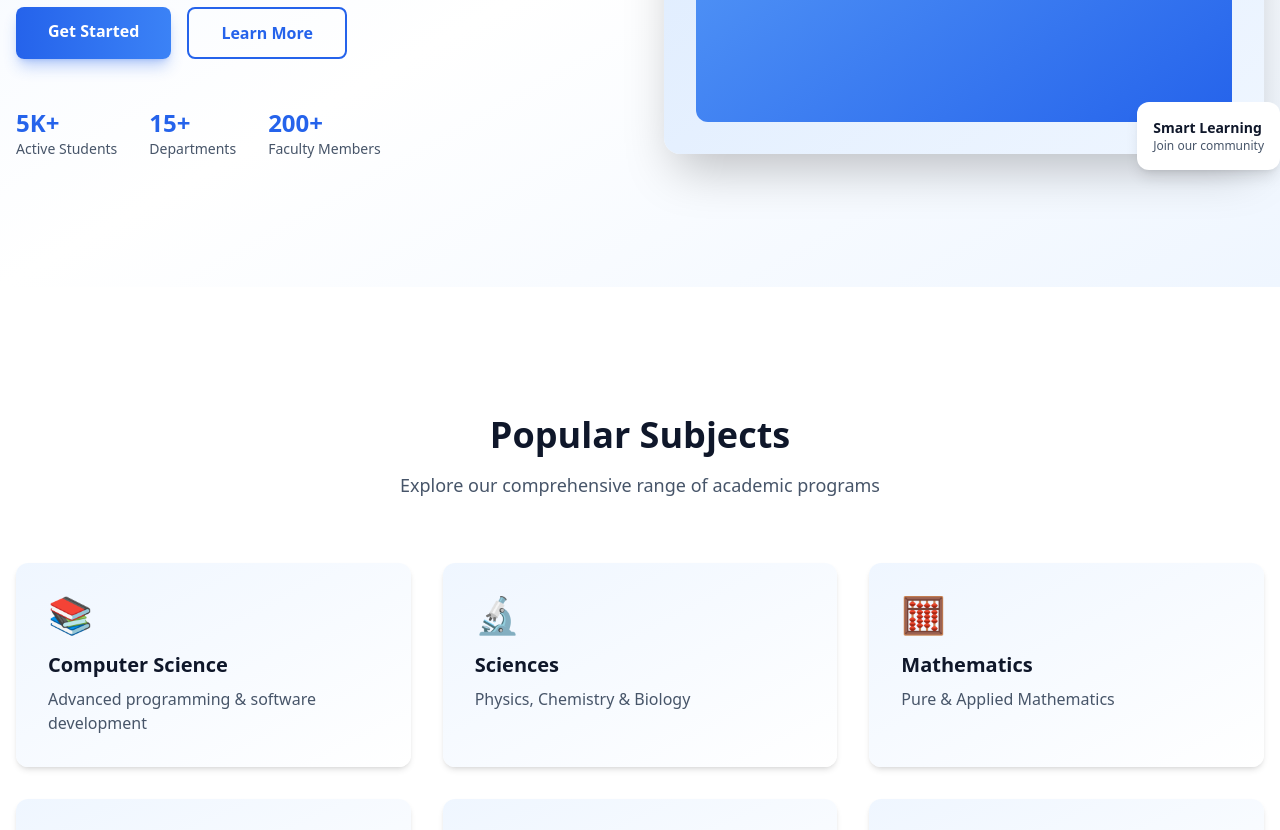
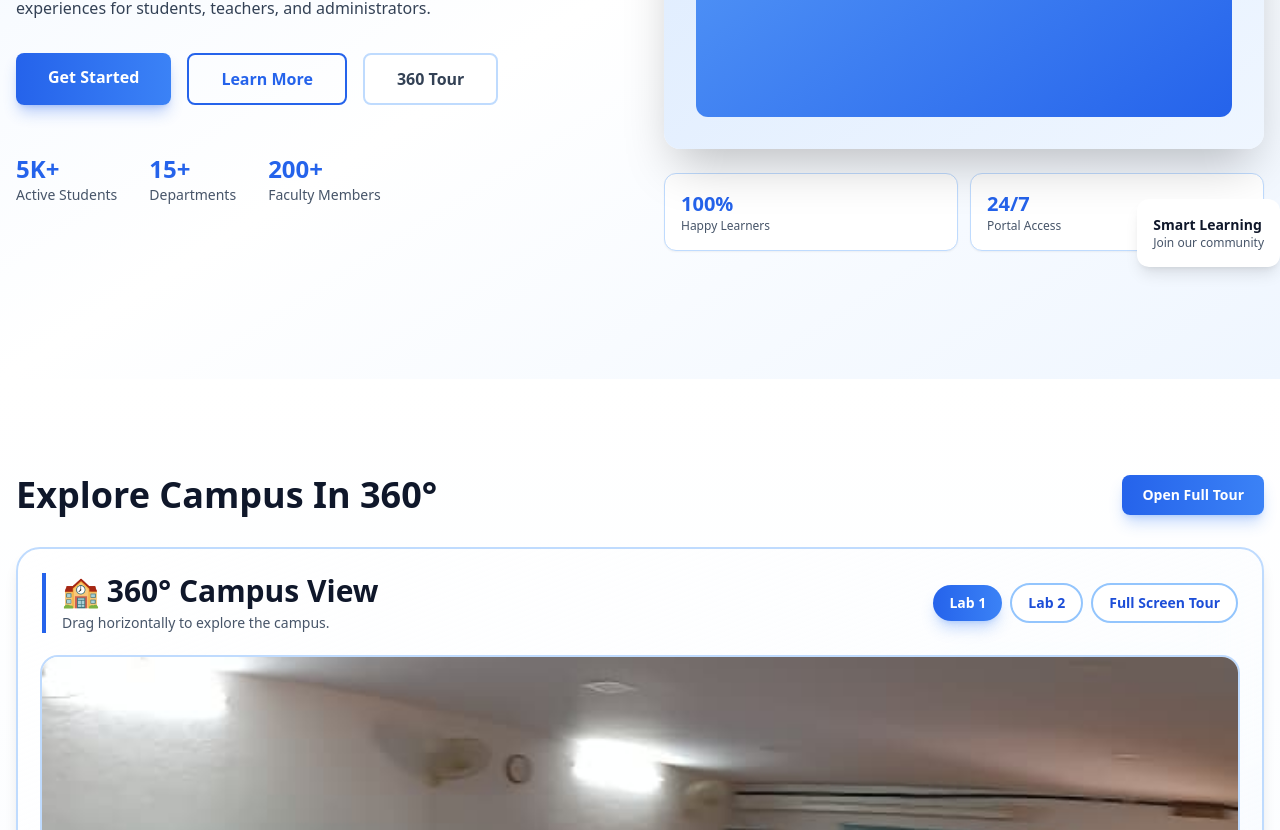
Before and after one commit to MOHAMMEDDANIYALM/Mycas-webspace, a Next.js app in the folder frontend/: page / in a window 1280 px wide. Shown: the part 498-1328 px from the top of the page. Built offline with nearby package versions, Linux system fonts and the light colour scheme; no server answers.

Commit message:
feat: integrate 360 campus tour into landing experience

```diff
--- a/frontend/src/components/PublicLanding.jsx
+++ b/frontend/src/components/PublicLanding.jsx
@@ -4,6 +4,7 @@ import Link from 'next/link';
 import { motion } from 'framer-motion';
 import PublicNavbar from 'components/public/PublicNavbar';
 import PublicFooter from 'components/public/PublicFooter';
+import Campus360Viewer from 'components/public/Campus360Viewer';
 import SectionReveal from 'components/ui/SectionReveal';
 
 export default function PublicLanding() {
@@ -67,6 +68,12 @@ export default function PublicLanding() {
                 >
                   Learn More
                 </Link>
+                <Link
+                  href="#campus-tour"
+                  className="rounded-lg border-2 border-blue-200 bg-white px-8 py-3 font-semibold text-slate-700 transition hover:border-blue-300 hover:bg-blue-50"
+                >
+                  360 Tour
+                </Link>
               </div>
 
               <div className="flex gap-8 pt-4">
@@ -90,7 +97,7 @@ export default function PublicLanding() {
               initial={{ opacity: 0, x: 20 }}
               animate={{ opacity: 1, x: 0 }}
               transition={{ duration: 0.6, delay: 0.2 }}
-              className="relative"
+              className="relative space-y-4"
             >
               <div className="relative rounded-2xl bg-gradient-to-br from-blue-100 to-blue-50 p-8 shadow-2xl">
                 <div className="flex h-96 items-center justify-center rounded-xl bg-gradient-to-br from-blue-400 to-blue-600 text-7xl">
@@ -101,10 +108,32 @@ export default function PublicLanding() {
                 <p className="text-sm font-semibold text-slate-900">Smart Learning</p>
                 <p className="text-xs text-slate-600">Join our community</p>
               </div>
+              <div className="grid grid-cols-2 gap-3 pt-2">
+                <div className="rounded-xl border border-blue-200 bg-white p-4 shadow-sm">
+                  <p className="text-xl font-bold text-blue-600">100%</p>
+                  <p className="text-xs text-slate-600">Happy Learners</p>
+                </div>
+                <div className="rounded-xl border border-blue-200 bg-white p-4 shadow-sm">
+                  <p className="text-xl font-bold text-blue-600">24/7</p>
+                  <p className="text-xs text-slate-600">Portal Access</p>
+                </div>
+              </div>
             </motion.div>
           </div>
         </div>
       </section>
+
+      <SectionReveal id="campus-tour" className="bg-gradient-to-b from-white to-blue-50/30 px-4 py-16 md:py-24">
+        <div className="mx-auto max-w-7xl">
+          <div className="mb-8 flex flex-wrap items-center justify-between gap-3">
+            <h2 className="text-3xl font-bold text-slate-900 md:text-4xl">Explore Campus In 360°</h2>
+            <Link href="/tour" className="rounded-lg bg-gradient-to-r from-blue-600 to-blue-500 px-5 py-2.5 text-sm font-bold text-white shadow-lg shadow-blue-500/30 transition hover:from-blue-700 hover:to-blue-600">
+              Open Full Tour
+            </Link>
+          </div>
+          <Campus360Viewer />
+        </div>
+      </SectionReveal>
 
       {/* Popular Subjects Section */}
       <SectionReveal className="bg-white px-4 py-20 md:py-32">
--- a/frontend/src/components/public/Campus360Viewer.jsx
+++ b/frontend/src/components/public/Campus360Viewer.jsx
@@ -1,6 +1,7 @@
 'use client';
 
 import Image from 'next/image';
+import Link from 'next/link';
 import { useRef, useState } from 'react';
 import { motion } from 'framer-motion';
 
@@ -24,9 +25,9 @@ export default function Campus360Viewer() {
       <div className="mb-6 flex flex-col items-start justify-between gap-4 md:flex-row md:items-center">
         <div className="border-l-4 border-blue-600 pl-4">
           <h3 className="text-3xl font-bold text-slate-900 dark:text-white">🏫 360° Campus View</h3>
-          <p className="mt-1 text-sm text-slate-600 dark:text-slate-300\">Drag horizontally to explore the campus.</p>
+          <p className="mt-1 text-sm text-slate-600 dark:text-slate-300">Drag horizontally to explore the campus.</p>
         </div>
-        <div className="flex flex-wrap gap-2">
+        <div className="flex flex-wrap items-center gap-2">
           {spots.map((spot, index) => (
             <button
               key={spot.name}
@@ -43,6 +44,9 @@ export default function Campus360Viewer() {
               {spot.name}
             </button>
           ))}
+          <Link href="/tour" className="rounded-full border-2 border-blue-300 bg-white px-4 py-2 text-sm font-bold text-blue-700 transition hover:bg-blue-50 dark:border-blue-700/50 dark:bg-slate-800 dark:text-blue-300">
+            Full Screen Tour
+          </Link>
         </div>
       </div>
 
--- a/frontend/src/components/public/PublicNavbar.jsx
+++ b/frontend/src/components/public/PublicNavbar.jsx
@@ -9,6 +9,7 @@ const links = [
   { href: '/about', label: 'About' },
   { href: '/departments', label: 'Programs' },
   { href: '/admission', label: 'Admissions' },
+  { href: '/tour', label: '360 Tour' },
   { href: '/faculty', label: 'Faculty' },
   { href: '/contact', label: 'Contact' }
 ];
```
